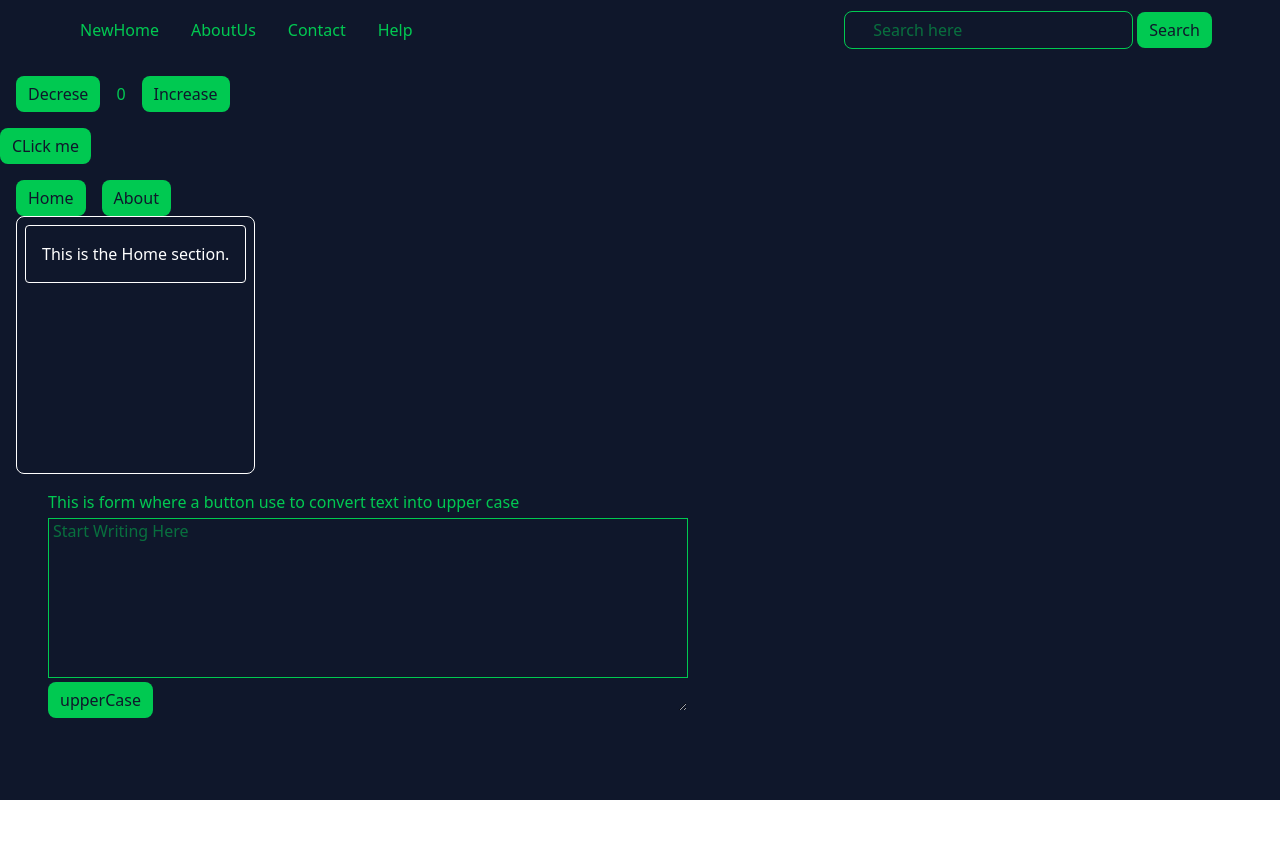
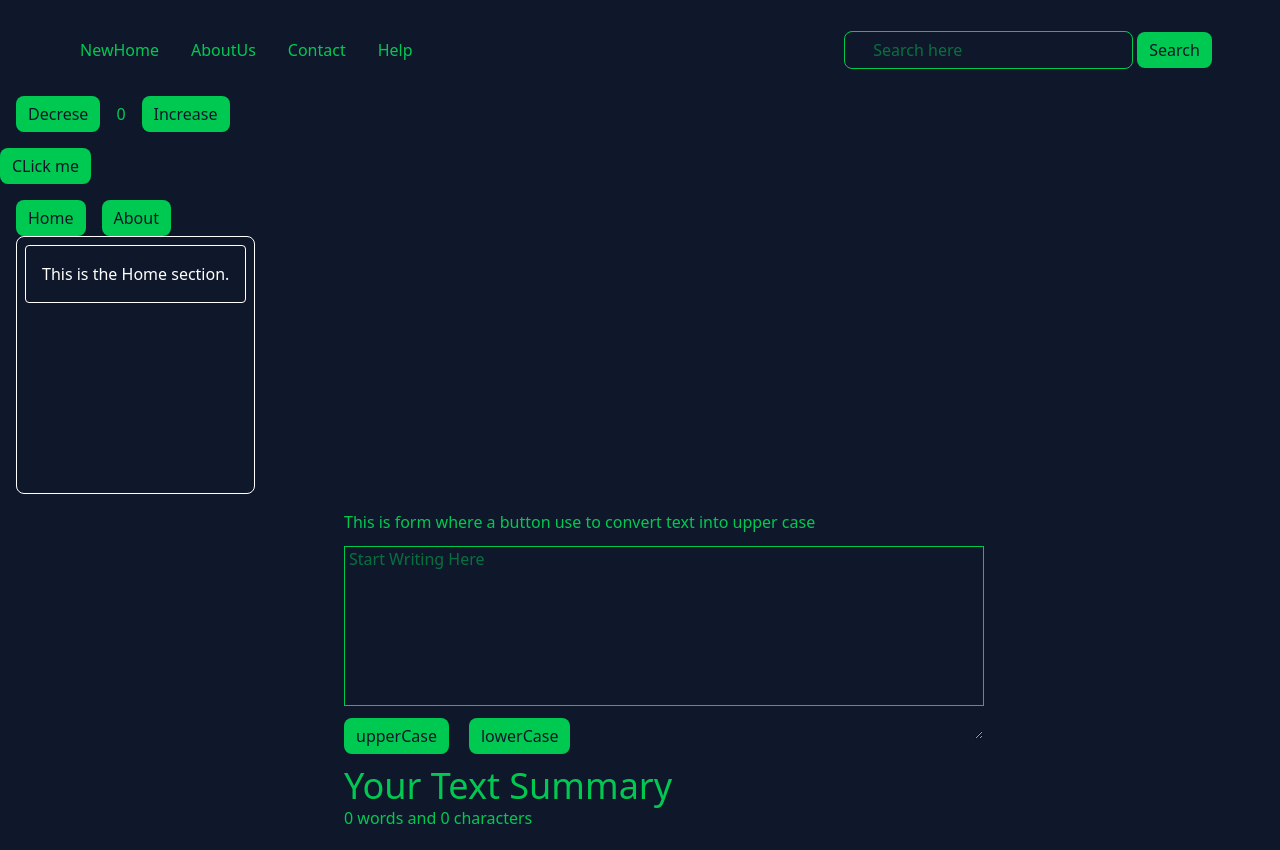
Before and after one commit to abhishekrathour27/React-js, a React (Vite) app in the folder demo-first/: page / in a window 1280 px wide. Before the commit the page ends 800 px from the top, so only its background shows below. Built offline with nearby package versions, Linux system fonts and the light colour scheme.

Commit message:
react-js

```diff
--- a/demo-first/src/App.jsx
+++ b/demo-first/src/App.jsx
@@ -13,7 +13,7 @@ const App = () => {
     <h1>Lorem ipsum, dolor sit amet consectetur adipisicing elit. Similique quaerat beatae aspernatur molestias natus facilis, velit qui libero nobis provident, tenetur quis? Quasi, dignissimos minima ab facilis harum alias tempore!</h1>
   </div>
   return (
-    <div className='text-green-500 bg-slate-900 h-screen'>
+    <div className='text-green-500 bg-slate-900 h-fit py-5'>
       {/* <Navbar/> */}
       <PropsNav title='NewHome' aboutText='AboutUs' />
       <div className='bg-green flex gap-4 p-4 items-center'>
--- a/demo-first/src/components/Form.jsx
+++ b/demo-first/src/components/Form.jsx
@@ -1,25 +1,38 @@
 import React, { useState } from 'react'
 
 export default function Form(props) {
-    const [text , setText] = useState()
 
-  const handleOnChange = (e)=>{
+  const handleOnChange = (e) => {
     setText(e.target.value)
   }
-  const handleOnClick =()=>{
+  const handleOnClick = () => {
     let newText = text.toUpperCase();
     setText(newText);
   }
+  const handleLowClick = () => {
+    let newText = text.toLowerCase();
+    setText(newText);
+  }
+  const [text, setText] = useState('')
 
   return (
 
-    <div className='ml-12 space-y-1'>
-      <h1>{props.heading}</h1>
-      <div className='h-[20vh] w-[50vw] border '>
-        <textarea rows='8' value={text} onChange={handleOnChange} className='outline-0 w-full pl-1' placeholder='Start Writing Here'></textarea>
+    <div className='ml-12 space-y-1 flex items-center justify-center'>
+      <div className='space-y-3'>
+        <h1>{props.heading}</h1>
+        <div className='h-[20vh] w-[50vw] border '>
+          <textarea rows='8' value={text} onChange={handleOnChange} className='outline-0 w-full pl-1' placeholder='Start Writing Here'></textarea>
+        </div>
+        <button className='bg-green-500 w-fit text-slate-900 py-1.5 px-3 rounded-lg cursor-pointer hover:bg-green-600'
+          onClick={handleOnClick}  >upperCase</button>
+        <button className='bg-green-500 w-fit mx-5 text-slate-900 py-1.5 px-3 rounded-lg cursor-pointer hover:bg-green-600'
+          onClick={handleLowClick}  >lowerCase</button>
+        <div className="cont">
+          <h1 className='text-4xl'>Your Text Summary</h1>
+          <p> {text.split(' ').length-1} words and {text.length} characters</p>
+        </div>
       </div>
-      <button className='bg-green-500 w-fit text-slate-900 py-1.5 px-3 rounded-lg cursor-pointer hover:bg-green-600'
-      onClick={handleOnClick}  >upperCase</button>
     </div>
+
   )
 }
```
